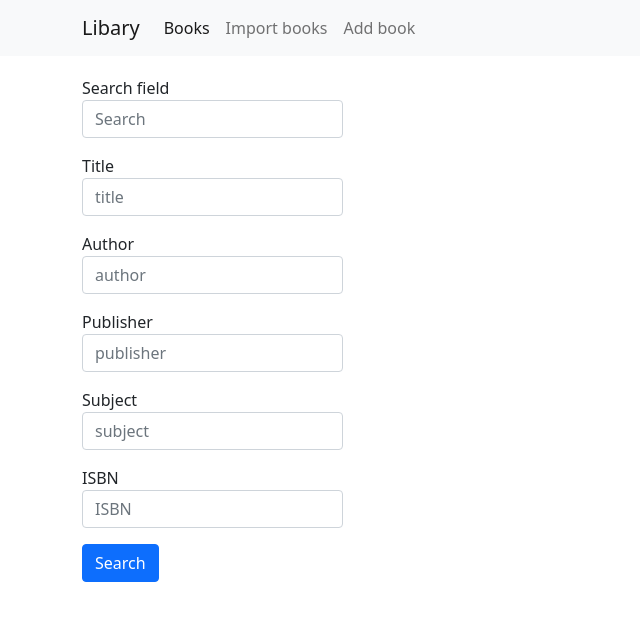
After one commit to kk0walski/bookList, a Flask app: template templates/import2.html in a window 1280 px wide. The commit adds this page. Shown: the top 621 px of the page, without its empty margins (0-640 px from the left). Run offline with Flask 2, Linux system fonts and the light colour scheme; the template is opened without the code that fills it, so the values that code supplies are empty; some libraries are stand-ins or nearby versions.

Commit message:
Handle google api

```diff
--- a/api.py
+++ b/api.py
@@ -1,47 +1,102 @@
-from flask import Flask,render_template
+from flask import Flask, render_template, flash, redirect
+from forms import SearchForm
+from config import Config
+from urllib.parse import urlencode
+import json
+import requests
 
 app = Flask(__name__)
+app.config.from_object(Config)
+
 
 @app.route('/', methods=['GET'])
 def index():
     return render_template('index.html', books=get_books())
 
+
+def map_book(book):
+    identifiers_field = book.get('volumeInfo').get('industryIdentifiers')
+    if not identifiers_field == None:
+        identifier = identifiers_field[0].get('identifier')
+    else:
+        identifier = "0000000000"
+    return {
+        'title': book.get('volumeInfo').get('title') or 'no title',
+        'author': book.get('volumeInfo').get('authors').join(',') or 'annonymous',
+        'publishedDate': book.get('volumeInfo').get('publishedDate') or 'none',
+        'isbn': identifier,
+        'pages': book.get('volumeInfo').get('pageCount') or 0,
+        'language': book.get('volumeInfo').get('language') or 'none',
+        'frontPage': book.get('volumeInfo').get('imageLinks').get('thumbnail') or '#'
+    }
+
+
+def get_request(url):
+    response = requests.get(url)
+    if response.status_code == 200:
+        data = json.load(response.json())
+        items = data['items']
+        reasult = items.map(map_book, items)
+        return reasult
+
+
 @app.route('/import', methods=['GET', 'POST'])
 def import_books():
-    return render_template('import.html')
+    form = SearchForm()
+    if form.validate_on_submit():
+        query_data = {
+            'q': form.search.data,
+            'intitle': form.title.data,
+            'inauthor': form.author.data,
+            'inpublisher': form.publisher.data,
+            'subject': form.subject.data,
+            'isbn': form.subject.data
+        }
+        query_data = dict(
+            filter(lambda elem: elem[1] != '', query_data.items()))
+        querystring = urlencode(query_data)
+        querystring = querystring.replace('&', '+')
+        querystring = querystring.replace('=', ':')
+        querystring = querystring.replace(':', '=', 1)
+        books = get_request(
+            'https://www.googleapis.com/books/v1/volumes?' + querystring)
+        return render_template('import.html', form=form, books=books)
+    return render_template('import.html', form=form)
+
 
 def get_books():
     books = [
         {
-        'title': "Don Quixote",
-        'author': "Miguel de Cervantes",
-        'date': "10-11-2012",
-        'isbn': "9788320717501",
-        'pages': 100,
-        'language': 'polish',
-        'frontPage': "https://s3.eu-central-1.amazonaws.com/bootstrapbaymisc/blog/24_days_bootstrap/don_quixote.jpg"
+            'title': "Don Quixote",
+            'author': "Miguel de Cervantes",
+            'date': "10-11-2012",
+            'isbn': "9788320717501",
+            'pages': 100,
+            'language': 'polish',
+            'frontPage': "https://s3.eu-central-1.amazonaws.com/bootstrapbaymisc/blog/24_days_bootstrap/don_quixote.jpg"
         },
         {
-        'title': "As I Lay Dying",
-        'author': "William Faulkner",
-        'date': "10-11-2012",
-        'isbn': "9788320717501",
-        'pages': 100,
-        'language': 'polish',
-        'frontPage': "https://s3.eu-central-1.amazonaws.com/bootstrapbaymisc/blog/24_days_bootstrap/as_I_lay.jpg"
+            'title': "As I Lay Dying",
+            'author': "William Faulkner",
+            'date': "10-11-2012",
+            'isbn': "9788320717501",
+            'pages': 100,
+            'language': 'polish',
+            'frontPage': "https://s3.eu-central-1.amazonaws.com/bootstrapbaymisc/blog/24_days_bootstrap/as_I_lay.jpg"
         },
         {
-        'title': "Things Fall Apart",
-        'author': "Miguel de Cervantes",
-        'date': "10-11-2012",
-        'isbn': "9788320717501",
-        'pages': 100,
-        'language': 'polish',
-        'frontPage': "https://s3.eu-central-1.amazonaws.com/bootstrapbaymisc/blog/24_days_bootstrap/things_fall_apart.jpg"
+            'title': "Things Fall Apart",
+            'author': "Miguel de Cervantes",
+            'date': "10-11-2012",
+            'isbn': "9788320717501",
+            'pages': 100,
+            'language': 'polish',
+            'frontPage': "https://s3.eu-central-1.amazonaws.com/bootstrapbaymisc/blog/24_days_bootstrap/things_fall_apart.jpg"
         }
     ]
 
     return books
 
+
 if __name__ == '__main__':
     app.run(debug=True)
--- /dev/null
+++ b/config.py
@@ -0,0 +1,5 @@
+import os
+
+
+class Config(object):
+    SECRET_KEY = os.environ.get('SECRET_KEY') or 'you-will-never-guess'
--- a/templates/base.html
+++ b/templates/base.html
@@ -38,7 +38,17 @@
         </div>
     </nav>
     <div class="container">
+        {% with messages = get_flashed_messages() %}
+        {% if messages %}
+        <ul>
+            {% for message in messages %}
+            <li>{{ message }}</li>
+            {% endfor %}
+        </ul>
+        {% endif %}
+        {% endwith %}
         {% block content %}{% endblock %}
     </div>
 </body>
+
 </html>
--- /dev/null
+++ b/templates/import2.html
@@ -0,0 +1,115 @@
+{% extends "base.html" %}
+
+{% block content %}
+
+<div class="row">
+    <div class="col-lg-3">
+        <form action="#" onsubmit="logSubmit()" id="import">
+            <div class="mb-3">
+                <lablel for="q" class="form-label">Search field</lablel>
+                <input type="text" class="form-control" name='q' id="q" placeholder="Search">
+            </div>
+            <div class="mb-3">
+                <lablel for="titleSeach" class="form-label">Title</lablel>
+                <input type="text" class="form-control" name='intitle' id="titleSeach" placeholder="title">
+            </div>
+            <div class="mb-3">
+                <lablel for="authorSearch" class="form-label">Author</lablel>
+                <input type="text" class="form-control" name='inauthor' id="authorSearch" placeholder="author">
+            </div>
+            <div class="mb-3">
+                <lablel for="publisher" class="form-label">Publisher</lablel>
+                <input type="text" class="form-control" name='inpublisher' id="publisher" placeholder="publisher">
+            </div>
+            <div class="mb-3">
+                <lablel for="subject" class="form-label">Subject</lablel>
+                <input type="text" class="form-control" name='subject' id="subject" placeholder="subject">
+            </div>
+            <div class="mb-3">
+                <lablel for="isbn" class="form-label">ISBN</lablel>
+                <input type="text" class="form-control" name='isbn' id="isbn" placeholder="ISBN">
+            </div>
+            <button type="submit" class="btn btn-primary">Search</button>
+        </form>
+    </div>
+    <div class="col-lg-9">
+        <ul class="list-group" id='books'>
+
+        </ul>
+    </div>
+</div>
+
+<script type="text/javascript">
+
+    function get_values(form) {
+        return Object.values(form).reduce((obj, field) => { obj[field.name] = field.value; return obj }, {})
+    }
+
+    function clean(obj) {
+        for (var propName in obj) {
+            if (propName !== 'q') {
+                if (obj[propName] === null || obj[propName] === undefined || obj[propName] === '') {
+                    delete obj[propName];
+                }
+            }
+        }
+        return obj
+    }
+
+    function map_book(book){
+        return {
+            'title': book?.volumeInfo?.title,
+            'author': book.volumeInfo?.authors.join(','),
+            'publishedDate': book.volumeInfo?.publishedDate,
+            'isbn': book.volumeInfo?.industryIdentifiers?.[0]?.identifier,
+            'pages': book?.volumeInfo?.pageCount,
+            'language': book.volumeInfo?.language,
+            'frontPage': book.volumeInfo?.imageLinks?.thumbnail
+        }
+    }
+
+    function show_books(data){
+        console.log(data)
+        let books = data.items.map(map_book)
+        console.log(books)
+    }
+
+    function buildUrl(form) {
+        let url = 'https://www.googleapis.com/books/v1/volumes?'
+        let values = get_values(form)
+        values = clean(values)
+        let params = new URLSearchParams(values)
+        let params_string = params.toString()
+        if (params.get('q') === '') {
+            params_string = params_string.replace('&', '')
+        }
+        params_string = params_string.replaceAll('&', '+')
+        params_string = params_string.replaceAll('=', ':')
+        params_string = params_string.replace(':', '=')
+        url = url + params_string
+        return url
+    }
+
+    function logSubmit() {
+        event.preventDefault();
+        const url = buildUrl(event.target)
+        fetch(url).then(
+            function (response) {
+                if (response.status !== 200) {
+                    console.log('Looks like there was a problem. Status Code: ' +
+                        response.status);
+                    return;
+                }
+                console.log("DUPA")
+                // Examine the text in the response
+                response.json().then(show_books(data));
+            }
+        )
+            .catch(function (err) {
+                console.log('Fetch Error :-S', err);
+            });
+    }
+
+</script>
+
+{% endblock %}
```
Also changed, not shown: forms.py (added, +26 -0 lines), templates/import.html (+18 -91 lines), 1 other file.
